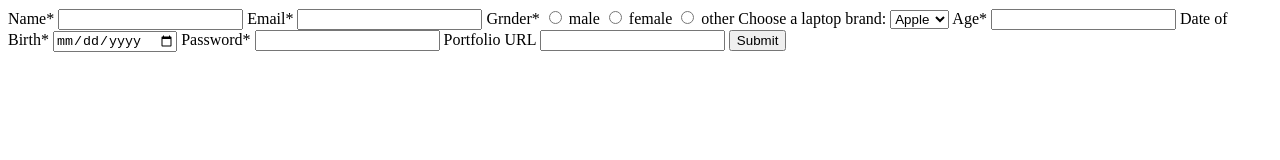
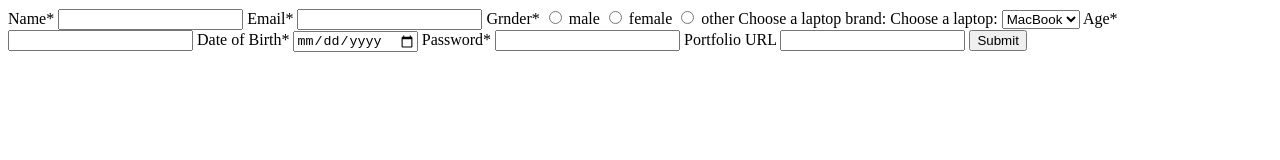
Before and after one commit to acciojob/job-app-form-JYOTIPATIL-hub, a website: page main.html in a window 1280 px wide. Drawn offline with Linux system fonts and the light colour scheme.

Commit message:
created a submission

```diff
--- a/main.html
+++ b/main.html
@@ -21,11 +21,14 @@
 		<input type="radio" id="other" name="gender"  value="other" required>
        <label for="other">other</label>
     <label for="laptop-brands">Choose a laptop brand:</label>
-    <select id="laptop-brands" name="laptop-brands">
-        <option value="apple">Apple</option>
-        <option value="asus">ASUS</option>
-        <option value="hp">HP</option>
-    </select>
+
+		<label for="laptop">Choose a laptop:</label>
+<select id="laptop" name="laptop">
+    <option value="macbook">MacBook</option>
+    <option value="dell">Dell</option>
+    <option value="lenovo">Lenovo</option>
+</select>
+
 
 		<label for="age">Age*</label>
 		<input type="number" id="age" name="age"   required>
```
